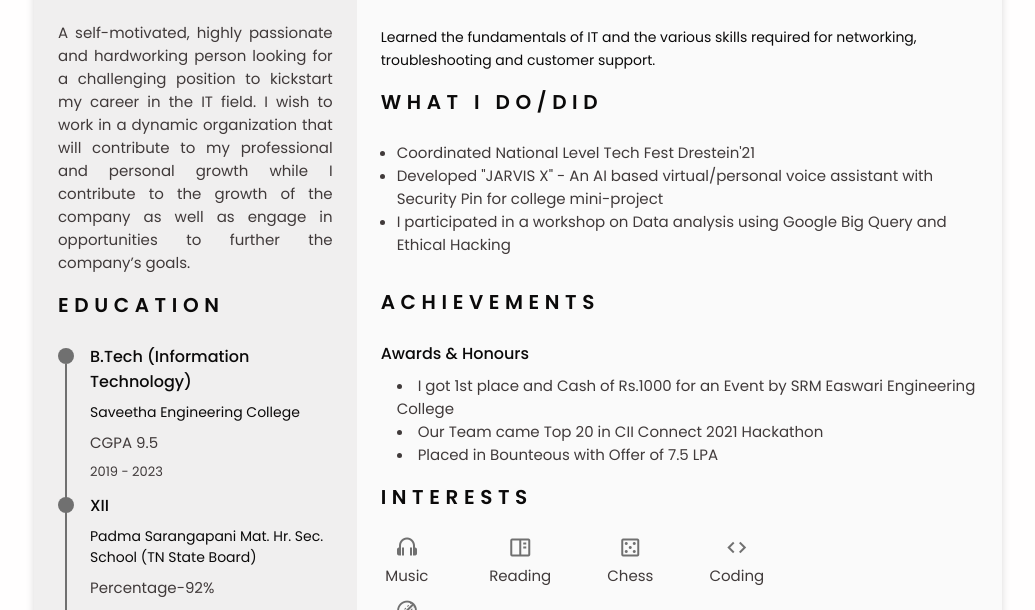
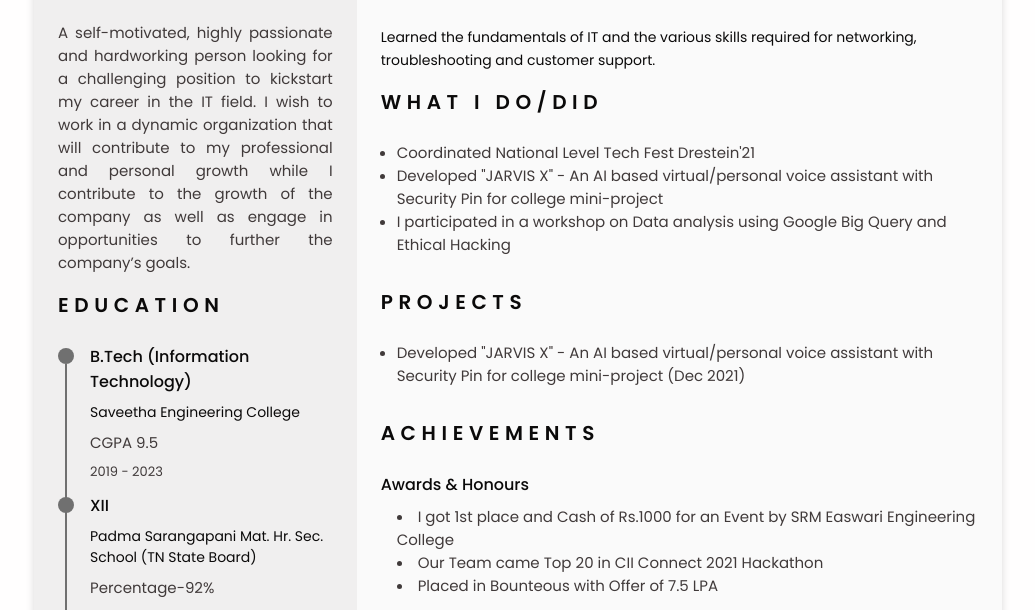
Before and after one commit to Sanjeev-11/Sanjeev-E-portfolio, a plain HTML site: page index.html in a window 1280 px wide. Shown: the part 607-1217 px from the top of the page, without its empty margins (122-1157 px from the left). Drawn offline with nearby package versions, Linux system fonts and the light colour scheme.

Commit message:
Update index.html

```diff
--- a/index.html
+++ b/index.html
@@ -309,6 +309,19 @@
                             </div>
                         </div>
                     </section>
+		<section class="What i do/did section" id="What_i_do/did">
+                        <h2 class="section-title">Projects</h2>
+                        <div>
+                            <div>
+                                <ul style="list-style-type:disc">
+
+                                    <li class = "li_what_i_do" class="profile__description">Developed "JARVIS X" - An AI based virtual/personal voice assistant with Security Pin for college mini-project (Dec 2021)</li>
+
+
+                                </ul>
+                            </div>
+                        </div>
+                    </section>
                     <!--========== ACHIEVEMENT ==========-->
                     <section class="certificate section" id="certificates">
                         <h2 class="section-title">Achievements</h2>
```
